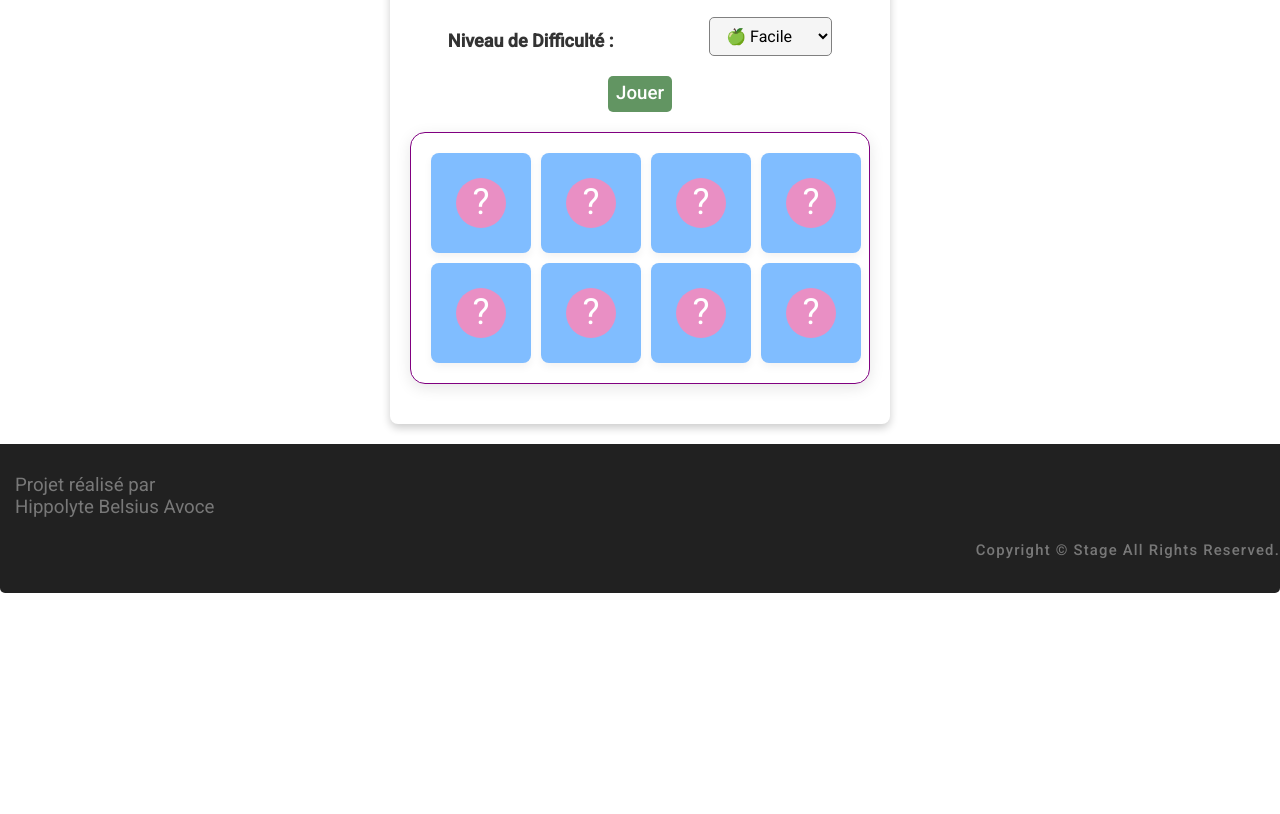
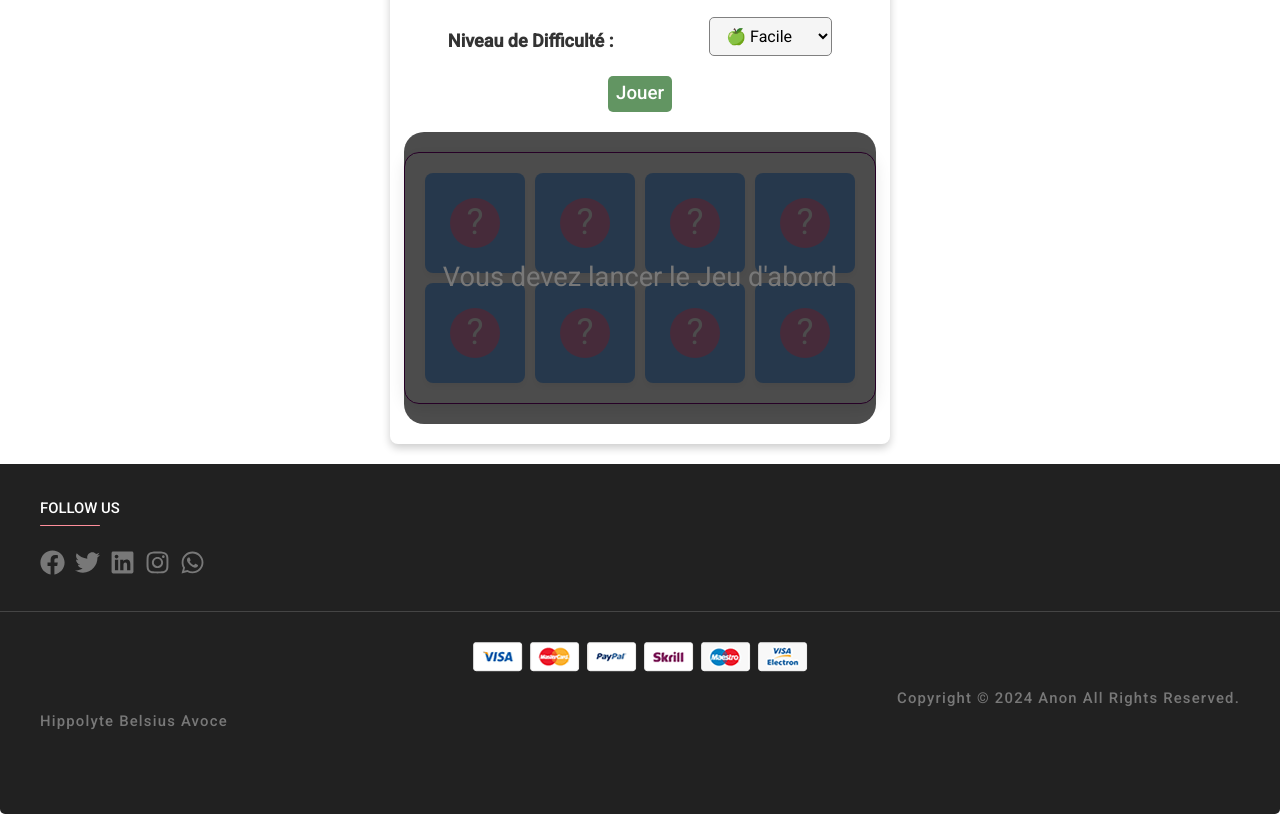
Before and after one commit to hicodingx/games-internship, a React (Vite) app: page /memo in a window 1280 px wide. Shown: the part 380-1194 px from the top of the page. Before the commit the page ends 973 px from the top, so only its background shows below. Built offline with nearby package versions, Linux system fonts and the light colour scheme.

Commit message:
Quelques fonctionnalités et Design supplémentaire

```diff
--- a/src/client/components/footer/Footer.jsx
+++ b/src/client/components/footer/Footer.jsx
@@ -1,17 +1,75 @@
 import React from "react";
 import "./footer.css";
 import { Link } from "react-router-dom";
+import {
+  FaFacebook,
+  FaInstagram,
+  FaLinkedin,
+  FaTwitter,
+  FaWhatsapp,
+} from "react-icons/fa";
 
 function Footer() {
   return (
     <div className="footer">
-      <div className="title">
-        Projet réalisé par <span>Hippolyte Belsius Avoce</span>
+      <div className="footer-nav">
+        <div className="container">
+          <ul className="footer-nav-list">
+            <li className="footer-nav-item">
+              <h2 className="nav-title">Follow Us</h2>
+            </li>
+
+            <li className="footer-nav-item">
+              <ul className="social-link">
+                <li className="footer-nav-item">
+                  <Link to="/" className="footer-nav-link">
+                    <FaFacebook size={25} className="react-icon" />
+                  </Link>
+                </li>
+
+                <li className="footer-nav-item">
+                  <Link to="/" className="footer-nav-link">
+                    <FaTwitter size={25} className="react-icon" />
+                  </Link>
+                </li>
+
+                <li className="footer-nav-item">
+                  <Link to="/" className="footer-nav-link">
+                    <FaLinkedin size={25} className="react-icon" />
+                  </Link>
+                </li>
+
+                <li className="footer-nav-item">
+                  <Link to="/" className="footer-nav-link">
+                    <FaInstagram size={25} className="react-icon" />
+                  </Link>
+                </li>
+
+                <li className="footer-nav-item">
+                  <Link to="/" className="footer-nav-link">
+                    <FaWhatsapp size={25} className="react-icon" />
+                  </Link>
+                </li>
+              </ul>
+            </li>
+          </ul>
+        </div>
       </div>
+      <div className="footer-bottom">
+        <div className="container">
+          <img
+            src="/payment.png"
+            alt="payment method"
+            className="payment-img"
+          />
 
-      <p className="copyright">
-        Copyright &copy; <Link to="/">Stage</Link> all rights reserved.
-      </p>
+          <p className="copyright">
+            Copyright &copy; 2024 <Link to="/">Anon</Link> all rights reserved.
+          </p>
+
+          <div className="copyright owner">Hippolyte Belsius Avoce</div>
+        </div>
+      </div>
     </div>
   );
 }
--- a/src/client/components/footer/footer.css
+++ b/src/client/components/footer/footer.css
@@ -27,6 +27,80 @@
   display: inline;
 }
 
+.copyright.owner {
+  text-align: left;
+}
+
 .copyright {
   font-size: 0.875rem;
 }
+
+.footer-bottom {
+  margin-bottom: 50px;
+  text-align: center;
+}
+
+.payment-img {
+  max-width: 335px;
+  width: 100%;
+  height: auto;
+  margin: auto;
+  margin-bottom: 15px;
+}
+
+/* footer nav */
+
+.footer-nav {
+  border-bottom: 1px solid var(--onyx);
+  padding-bottom: 30px;
+  margin-bottom: 30px;
+}
+
+.footer-nav-list:not(:last-child) {
+  margin-bottom: 20px;
+}
+
+.footer-nav .nav-title {
+  color: var(--white);
+  font-size: var(--fs-7);
+  text-transform: uppercase;
+  font-weight: var(--weight-500);
+  position: relative;
+  margin-bottom: 15px;
+  padding-bottom: 5px;
+}
+
+.footer-nav .nav-title::before {
+  content: "";
+  position: absolute;
+  bottom: 0;
+  left: 0;
+  width: 60px;
+  height: 1px;
+  background: var(--salmon-pink);
+  border-radius: 1px;
+}
+
+.footer-nav-item {
+  padding: 3px 0;
+}
+
+.footer-nav-link,
+.content,
+.footer-nav-item {
+  color: var(--sonic-silver);
+  font-size: var(--fs-7);
+  width: max-content;
+  text-transform: capitalize;
+  transition: var(--transition-timing);
+}
+
+.footer-nav-link:hover {
+  color: var(--salmon-pink);
+}
+
+.footer-nav .social-link {
+  display: flex;
+  align-items: center;
+  gap: 10px;
+}
--- a/src/client/components/header/Header.jsx
+++ b/src/client/components/header/Header.jsx
@@ -2,17 +2,18 @@ import React from "react";
 import { FaSearch } from "react-icons/fa";
 import { SiNintendogamecube } from "react-icons/si";
 import "./header.css";
+import { Link } from "react-router-dom";
 
 function Header() {
   return (
     <div className="site-header">
       <div className="header-main">
         <div className="container">
-          <a href="#" className="header-logo">
+          <Link to="/" className="header-logo">
             <div className="logo">
               <SiNintendogamecube className="header-logo-img icon" size={100} />
             </div>
-          </a>
+          </Link>
 
           <div className="header-search-container">
             <input
--- a/src/client/components/memoryGame/MemoApp/MemoApp.jsx
+++ b/src/client/components/memoryGame/MemoApp/MemoApp.jsx
@@ -56,6 +56,7 @@ function MemoApp() {
   // console.log(`timer => ${time}, game =>${isGameOver}, issta => ${isStarted}`);
 
   const handleWin = () => {
+    setIsStarted(false);
     const winAudio = new Audio("/2363.mp3"); // Remplace par le chemin vers ton fichier son de victoire
     winAudio.play(); // Joue le signal sonore lorsque le joueur gagne
   };
@@ -80,7 +81,7 @@ function MemoApp() {
     setMoves(0);
     setIsGameOver(false);
     setIsTimeUp(false); // Réinitialisation de `isTimeUp` à `false`
-    setTime(difficulty * 1); // Temps dépendant du niveau de difficulté
+    setTime(difficulty * 30); // Temps dépendant du niveau de difficulté
   };
 
   const handleCardClick = (index) => {
--- a/src/client/components/memoryGame/MemoBoard/MemoBoard.jsx
+++ b/src/client/components/memoryGame/MemoBoard/MemoBoard.jsx
@@ -9,7 +9,13 @@ function MemoBoard({
   isStarted,
 }) {
   return (
-    <div className="mboard">
+    <div className="mboard-container">
+      {!isStarted && (
+        <div className="overcard">
+          <div className="p">Vous devez lancer le Jeu d'abord</div>
+        </div>
+      )}
+      <div className={`mboard ${isStarted}`}>
         {cards.map((card, index) => (
           <MemoCard
             key={index}
@@ -23,6 +29,7 @@ function MemoBoard({
           />
         ))}
       </div>
+    </div>
   );
 }
 
--- a/src/client/components/memoryGame/MemoBoard/memoBoard.css
+++ b/src/client/components/memoryGame/MemoBoard/memoBoard.css
@@ -20,6 +20,33 @@
   box-shadow: 0px 4px 15px rgba(0, 0, 0, 0.1); /* Ajout d'une ombre */
   margin: 20px auto;
   padding: 20px;
+
+  /* positionnement */
+}
+
+.mboard-container {
+  position: relative;
+  margin-top: 20px;
+}
+
+.overcard {
+  position: absolute;
+  top: 0;
+  left: 0;
+  width: 100%;
+  height: 100%;
+  background-color: rgba(0, 0, 0, 0.7);
+  z-index: 20;
+  border-radius: 20px;
+  display: flex;
+  align-items: center;
+  justify-content: center;
+}
+
+.overcard p {
+  font-size: 1.3rem;
+  color: white;
+  font-weight: 700;
 }
 
 @media (min-width: 768px) {
--- a/src/client/components/modal/modal.css
+++ b/src/client/components/modal/modal.css
@@ -13,7 +13,7 @@
   visibility: hidden;
   pointer-events: none;
   z-index: 10;
-  animation: popup 1s ease-in-out 5s forwards;
+  animation: popup 1s ease-in-out 10s forwards;
   /* Une animation est pareil à un useefceft hook  */
   /* qui s'auto overwrite les propriétés css */
 
--- a/src/client/screens/home/Home.jsx
+++ b/src/client/screens/home/Home.jsx
@@ -62,11 +62,15 @@ export default function Home() {
 
           <div ref={ref} className="dyn-desc">
             <Typewriter
+              options={{
+                cursorClassName: "typing-curson",
+                wrapperClassName: "typing-wrapper",
+              }}
               onInit={(typewriter) => {
                 typewriter
-                  .pauseFor(500)
+                  .pauseFor(300)
                   .typeString("Bienvenue sur notre platforme de divertissement")
-                  .pauseFor(300)
+                  .pauseFor(250)
                   .deleteAll(10)
                   .typeString(
                     '<p style="color: #27ae60;  fontSize: 24; font-weight: 600" > Jouer ici des jeux qui entraînent votre mémoire, </p>'
@@ -74,7 +78,7 @@ export default function Home() {
                   .typeString(
                     '<p> Je suis <span style="color: coral;"> Hippolyte Avoce</span> et je serai votre <span style="color: #27ae60; display: inline-block;">adversaire </span>  </p>'
                   )
-                  .pauseFor(1000)
+                  .pauseFor(500)
                   .start();
               }}
             />
--- a/src/client/screens/home/home.css
+++ b/src/client/screens/home/home.css
@@ -175,10 +175,20 @@ h1 {
     min-width: 100%;
     display: flex;
     align-items: center;
-    justify-content: space-between;
+    justify-content: space-around;
   }
 
   .mobile-memory-btn {
     display: none;
   }
 }
+
+.typing-curson {
+  color: #61dafb;
+}
+
+.typing-wrapper {
+  font-size: 1.3rem;
+  text-align: center;
+  font-weight: 500;
+}
```
Also changed, not shown: public/payment.png (added). Lines whose indentation alone changed are shown as unchanged.
